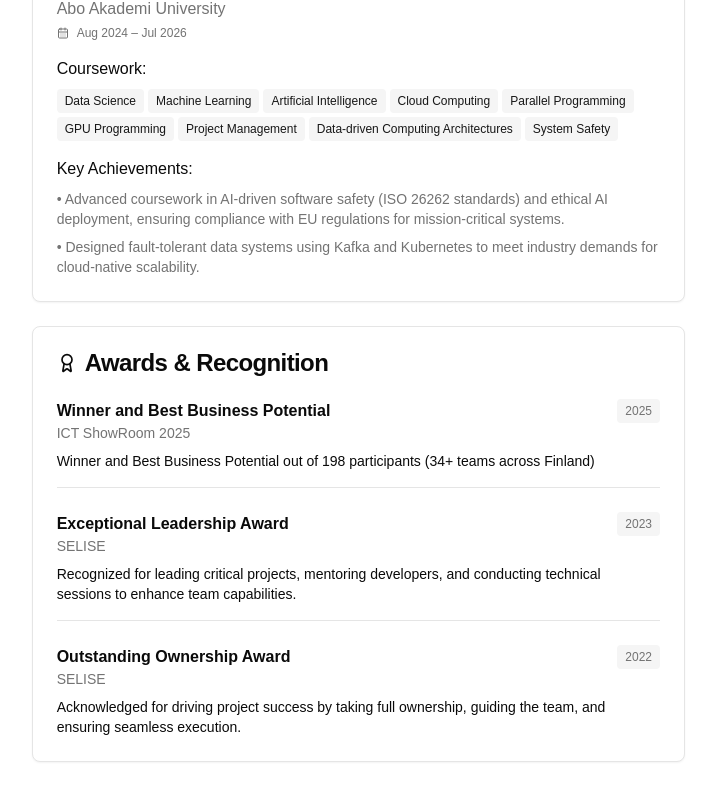
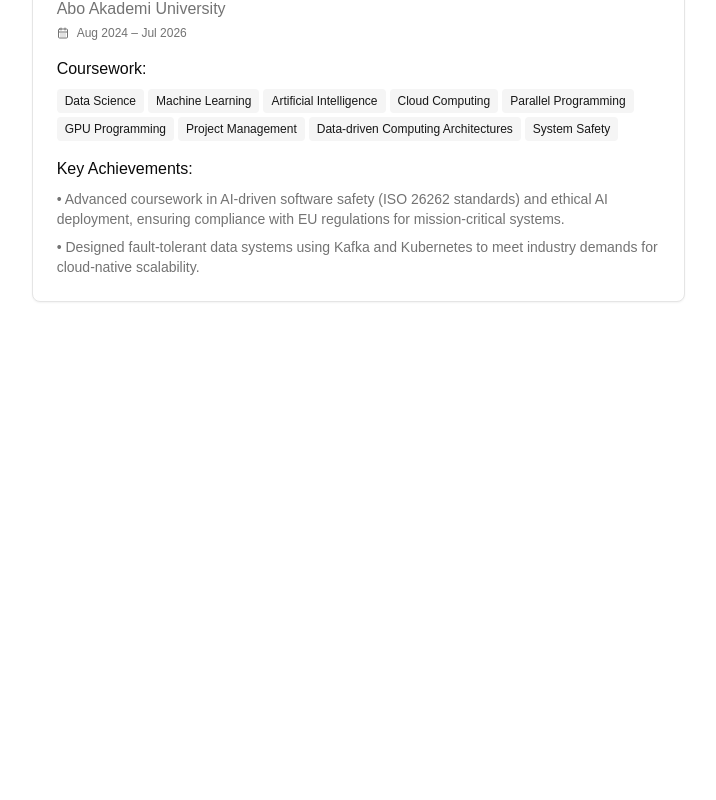
Before and after one commit to codexaslam/portfolio3.0, a Next.js app: page / in a window 1280 px wide. Shown: the part 2378-3178 px from the top of the page, without its empty margins (451-1167 px from the left). After the commit the page ends 2736 px from the top, so only its background shows below. Built offline with nearby package versions, Linux system fonts and the light colour scheme.

Commit message:
remove a section

```diff
--- a/src/components/Educations.tsx
+++ b/src/components/Educations.tsx
@@ -1,4 +1,4 @@
-import { Award, CalendarDays, GraduationCap } from "lucide-react";
+import { CalendarDays, GraduationCap } from "lucide-react";
 
 import { Card, CardContent, CardHeader, CardTitle } from "@/components/ui/card";
 
@@ -23,30 +23,6 @@ const education = {
     "Designed fault-tolerant data systems using Kafka and Kubernetes to meet industry demands for cloud-native scalability.",
   ],
 };
-
-const awards = [
-  {
-    title: "Winner and Best Business Potential",
-    event: "ICT ShowRoom 2025",
-    description:
-      "Winner and Best Business Potential out of 198 participants (34+ teams across Finland)",
-    year: "2025",
-  },
-  {
-    title: "Exceptional Leadership Award",
-    organization: "SELISE",
-    description:
-      "Recognized for leading critical projects, mentoring developers, and conducting technical sessions to enhance team capabilities.",
-    year: "2023",
-  },
-  {
-    title: "Outstanding Ownership Award",
-    organization: "SELISE",
-    description:
-      "Acknowledged for driving project success by taking full ownership, guiding the team, and ensuring seamless execution.",
-    year: "2022",
-  },
-];
 
 export const Education = () => {
   return (
@@ -97,36 +73,6 @@ export const Education = () => {
           </div>
         </CardContent>
       </Card>
-
-      {/* Awards Section */}
-      <Card className="mb-6">
-        <CardHeader>
-          <CardTitle className="flex items-center gap-2">
-            <Award className="size-5" />
-            Awards & Recognition
-          </CardTitle>
-        </CardHeader>
-        <CardContent>
-          <ul className="space-y-6">
-            {awards.map((award, idx) => (
-              <li key={idx} className="border-b last:border-b-0 pb-4 last:pb-0">
-                <div className="flex items-start justify-between">
-                  <div className="flex-1">
-                    <h3 className="font-semibold">{award.title}</h3>
-                    <p className="text-sm text-muted-foreground">
-                      {award.event || award.organization}
-                    </p>
-                    <p className="text-sm mt-2">{award.description}</p>
-                  </div>
-                  <span className="text-xs text-muted-foreground bg-secondary px-2 py-1 rounded">
-                    {award.year}
-                  </span>
-                </div>
-              </li>
-            ))}
-          </ul>
-        </CardContent>
-      </Card>
     </>
   );
 };
```
